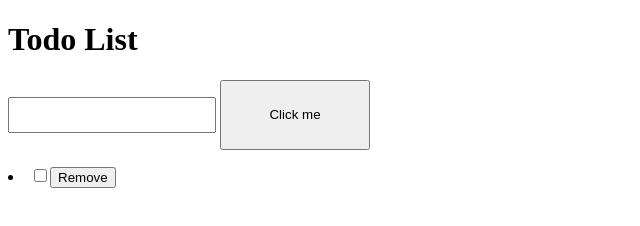
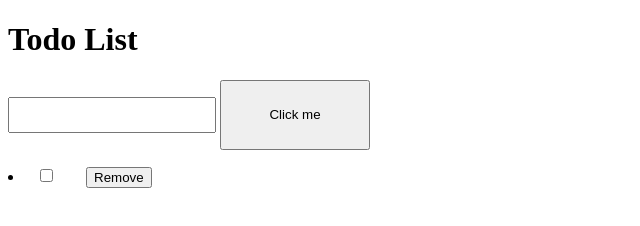
Before and after one commit to ThomasLam2142/todo-list, a website: page index.html in a window 1280 px wide. Both pictures are taken after a click on the button "Click me". Shown: the whole page, without its empty margins (0-640 px from the left). Drawn offline with Linux system fonts and the light colour scheme.

Commit message:
some basic formatting/styling

```diff
--- a/styles.css
+++ b/styles.css
@@ -7,3 +7,18 @@
     width: 200px;
     height: 30px;
 }
+
+
+.checkboxElement{
+    color:blue;
+    margin-left: 10px;
+}
+
+
+.todo-div {
+    margin-bottom:30px;
+}
+
+.removeButton{
+    margin-left: 30px;
+}
--- a/todo.js
+++ b/todo.js
@@ -27,14 +27,17 @@ function addElement(obj) {
     const divNum = "divNum" + objlen;
     console.log(divNum)
     newdiv.setAttribute("id",divNum)
+    newdiv.setAttribute("class","todo-div")
 
     //Create new list element and append the text
     const newli = document.createElement("li");
+    newli.setAttribute("class","listElement")
     const newContent = document.createTextNode(obj[objlen-1]);
 
     //Create the Checkbox
     const newcheck = document.createElement("INPUT");
     newcheck.setAttribute("type","checkbox");
+    newcheck.setAttribute("class","checkboxElement")
 
     //Create the button
     const newbtn = document.createElement("button");
```
